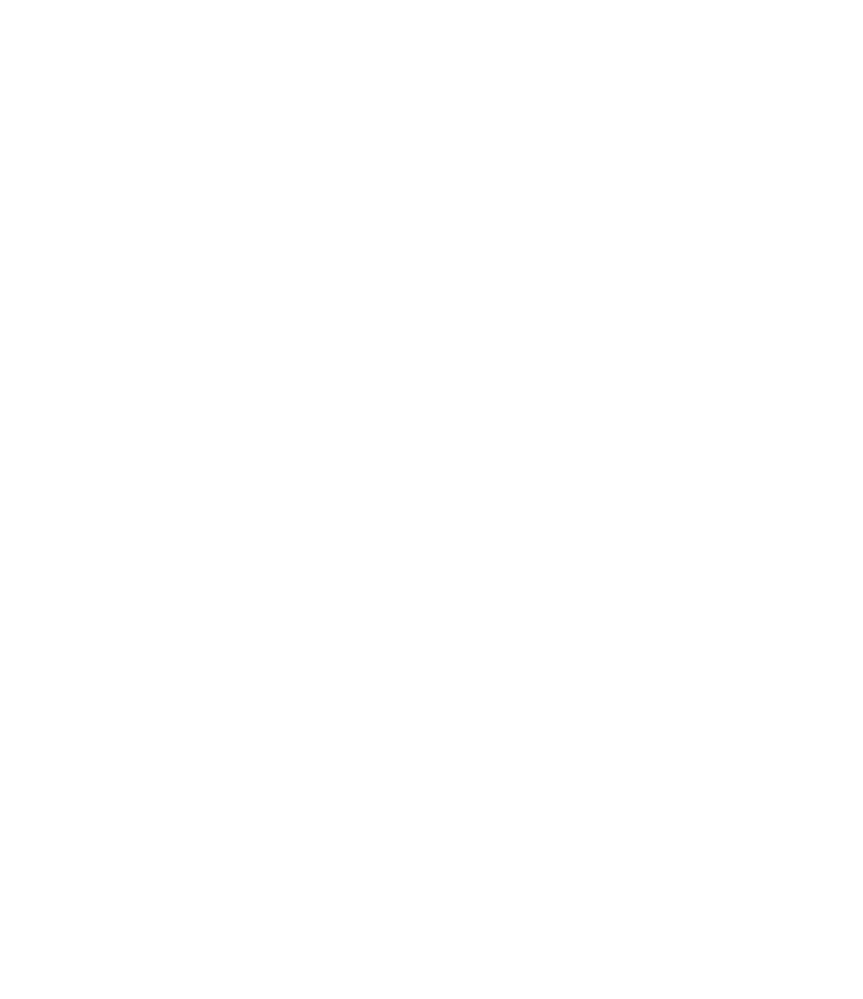
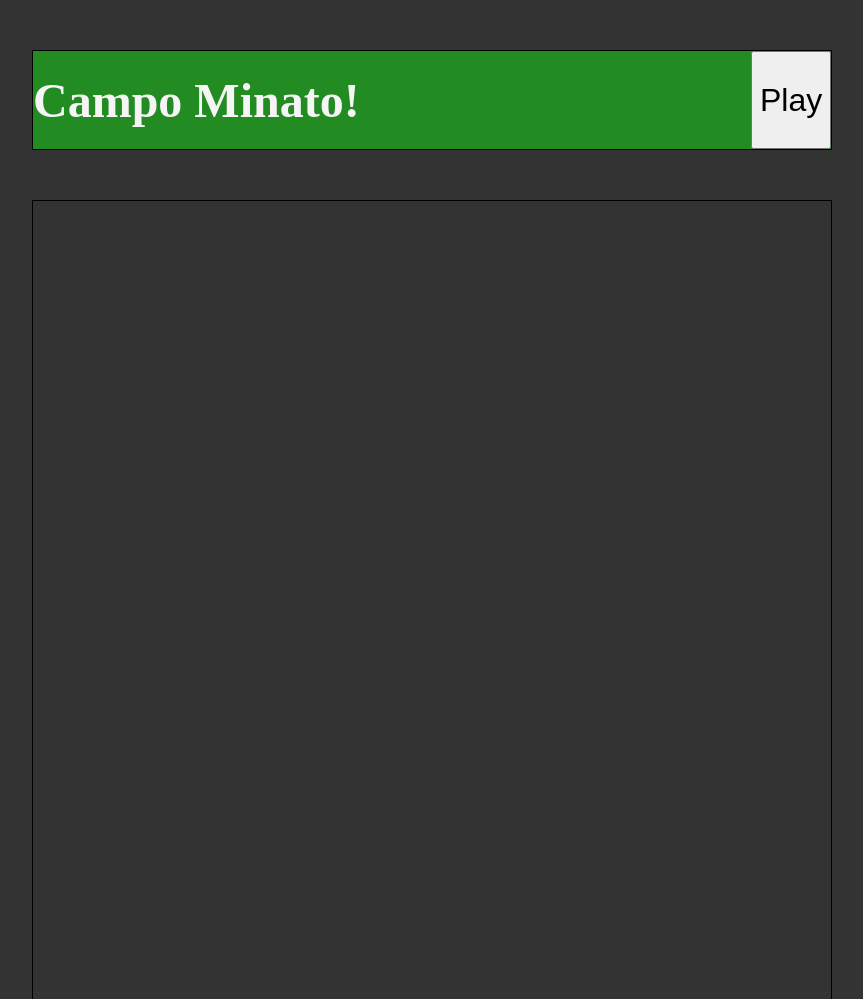
Before and after one commit to diegoG82/js-campominato-grid, a plain HTML site: page index.html in a window 1280 px wide. Shown: the whole page, without its empty margins (208-1071 px from the left). Before the commit the page ends 800 px from the top, so only its background shows below. Drawn offline with Linux system fonts and the light colour scheme.

Commit message:
Creato stile css e html

```diff
--- a/css/style.css
+++ b/css/style.css
@@ -1,6 +1,61 @@
 /* RESET */
 * {
- margin:0;
- padding: 0;
- box-sizing: border-box;
+  margin: 0;
+  padding: 0;
+  box-sizing: border-box;
 }
+
+body {
+  background-color: rgba(0, 0, 0, 0.8);
+}
+
+.header {
+  width: 800px;
+  height: 100px;
+  margin: 50px auto;
+  border: 1px solid black;
+  display: flex;
+  justify-content: space-between;
+  background-color: forestgreen;
+  color: whitesmoke;
+  line-height: 100px;
+}
+
+.header h1 {
+  font-size: 3rem;
+}
+
+button {
+  width: 10%;
+  font-size: 2rem;
+}
+
+.container {
+  width: 800px;
+  height: 800px;
+  margin: 0 auto;
+  display: flex;
+  justify-content: center;
+  align-items: center;
+  color: white;
+  border: 1px solid black;
+}
+
+.grid {
+  display: flex;
+  flex-wrap: wrap;
+}
+
+.grid-item {
+  display: flex;
+  justify-content: center;
+  align-items: center;
+  font-size: 2.5rem;
+  width: calc(800px / 10);
+  height: calc(800px / 10);
+  border: 2px solid white;
+}
+
+.azure {
+  background-color: cornflowerblue;
+}
--- a/index.html
+++ b/index.html
@@ -1,19 +1,23 @@
 <!DOCTYPE html>
 <html lang="en">
   <head>
-    <meta charset="UTF-8">
-    <meta http-equiv="X-UA-Compatible" content="IE=edge">
-    <meta name="viewport" content="width=device-width, initial-scale=1.0">
+    <meta charset="UTF-8" />
+    <meta http-equiv="X-UA-Compatible" content="IE=edge" />
+    <meta name="viewport" content="width=device-width, initial-scale=1.0" />
     <title>CampominatoGrid</title>
 
     <!-- css custom -->
-<link rel="stylesheet" href="/css/style.css">
-
+    <link rel="stylesheet" href="css/style.css" />
   </head>
   <body>
+    <div class="header">
+      <h1>Campo Minato!</h1>
+      <button id="Startgame">Play</button>
+    </div>
+
+    <div class="container"></div>
 
     <!-- script js -->
     <script src="js/script.js"></script>
-
   </body>
 </html>
```
Also changed, not shown: js/script.js (+14 -0 lines). Lines whose indentation alone changed are shown as unchanged.
